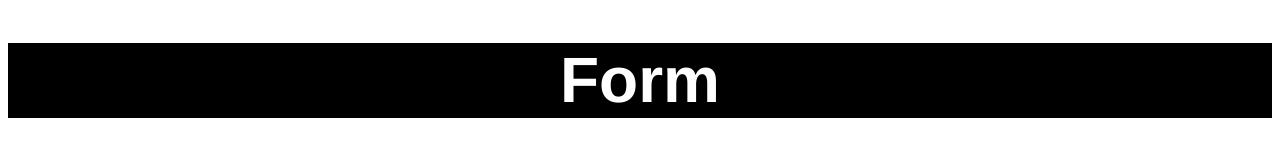
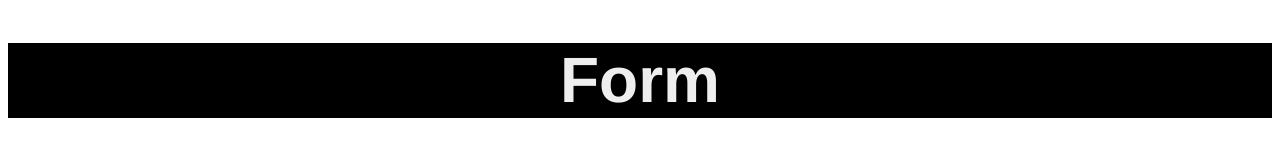
Before and after one commit to NagarroLabs/practica20, a plain HTML site: page Vladislav/Experimenting/index.html in a window 1280 px wide. Shown: the top 159 px of the page. Drawn offline with Linux system fonts and the light colour scheme.

Commit message:
changed color

```diff
--- a/Vladislav/Experimenting/styles.css
+++ b/Vladislav/Experimenting/styles.css
@@ -43,7 +43,7 @@ table {
   font-size: 64px;
   line-height: 75px;
   background-color: #000000;
-  color: #ffffff;
+  color: #eeeeee;
 }
 .profilePic{
   display: block;
```
